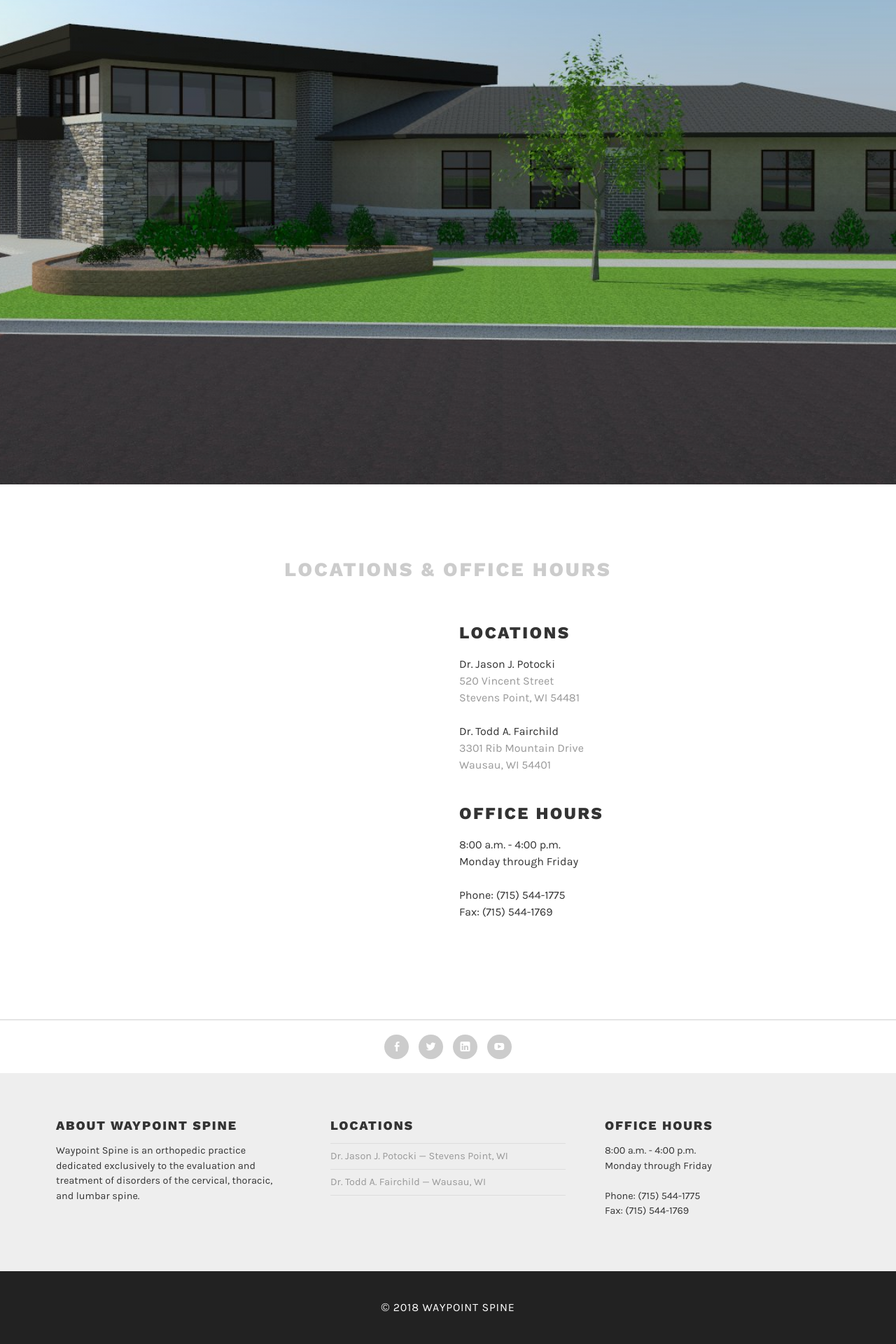
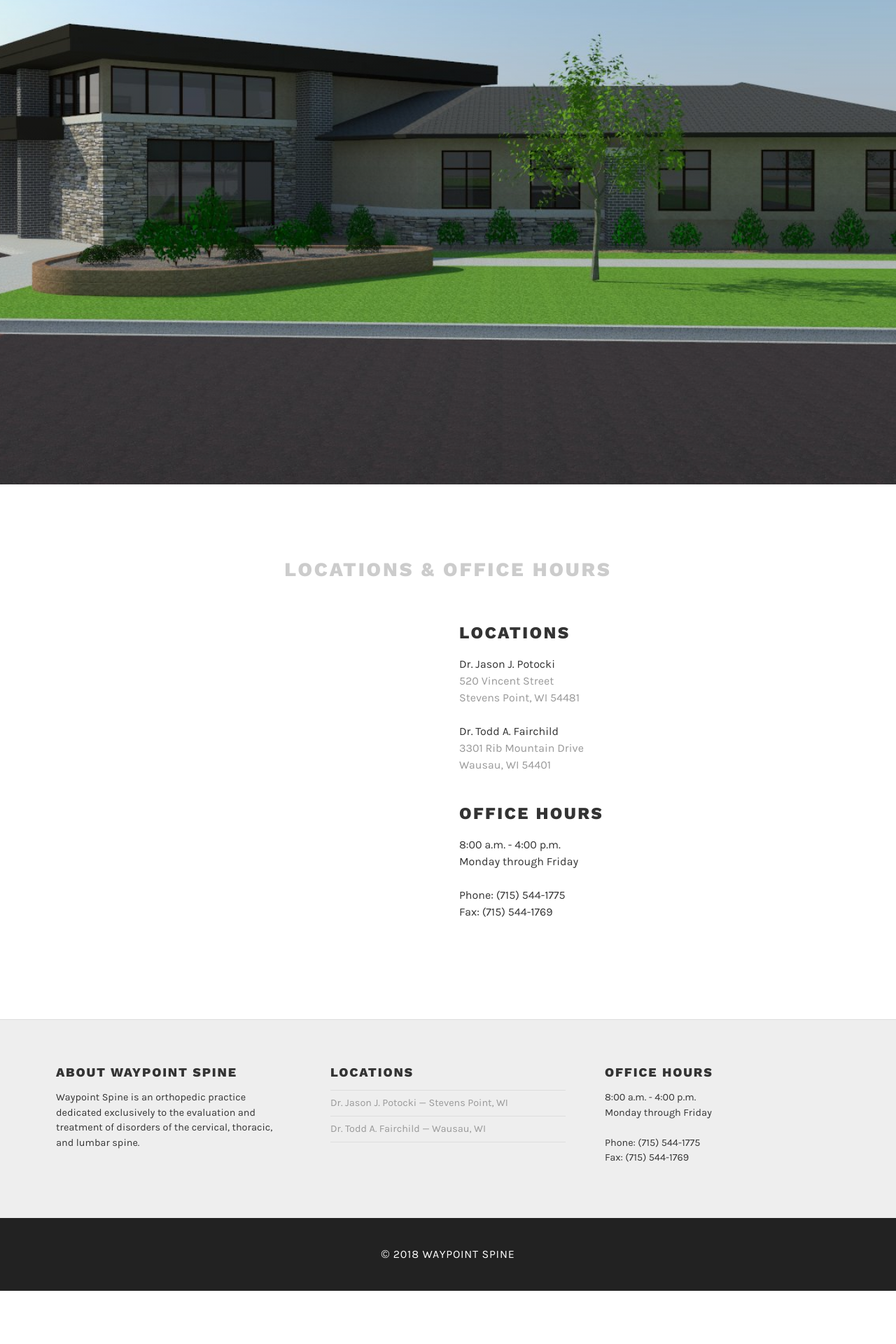
Before and after one commit to lfairchild/waypoint-spine, a Jekyll site: the page built from index.html, in a window 1280 px wide. Shown: the part 4323-6243 px from the top of the page at 70% size. Built offline with Jekyll 4.4.1, drawn with Linux system fonts in a browser that asks for light colours; after the commit the page ends 6167 px from its top, so only the background shows below that.

Commit message:
exclude social media links

```diff
--- a/_includes/footer.html
+++ b/_includes/footer.html
@@ -1,30 +1,30 @@
 	    <footer id="colophon" class="site-footer" role="contentinfo">
-				<nav class="jetpack-social-navigation jetpack-social-navigation-genericons" role="navigation" aria-label="Social Links Menu">
-			    <div class="menu-social-menu-container">
-            <ul id="menu-social-menu" class="menu">
-              <li class="menu-item menu-item-type-custom menu-item-object-custom">
-                <a href="https://facebook.com">
-                  <span class="screen-reader-text">Facebook</span>
-                </a>
-              </li>
-              <li class="menu-item menu-item-type-custom menu-item-object-custom">
-                <a href="https://twitter.com">
-                  <span class="screen-reader-text">Twitter</span>
-                </a>
-              </li>
-              <li class="menu-item menu-item-type-custom menu-item-object-custom">
-                <a href="https://linkedin.com">
-                  <span class="screen-reader-text">LinkedIn</span>
-                </a>
-              </li>
-              <li class="menu-item menu-item-type-custom menu-item-object-custom">
-                <a href="https://youtube.com">
-                  <span class="screen-reader-text">YouTube</span>
-                </a>
-              </li>
-            </ul>
-          </div>
-        </nav><!-- .jetpack-social-navigation -->
+				<!-- <nav class="jetpack-social-navigation jetpack-social-navigation-genericons" role="navigation" aria-label="Social Links Menu"> -->
+			    <!-- <div class="menu-social-menu-container"> -->
+            <!-- <ul id="menu-social-menu" class="menu"> -->
+              <!-- <li class="menu-item menu-item-type-custom menu-item-object-custom"> -->
+                <!-- <a href="https://facebook.com"> -->
+                  <!-- <span class="screen-reader-text">Facebook</span> -->
+                <!-- </a> -->
+              <!-- </li> -->
+              <!-- <li class="menu-item menu-item-type-custom menu-item-object-custom"> -->
+                <!-- <a href="https://twitter.com"> -->
+                  <!-- <span class="screen-reader-text">Twitter</span> -->
+                <!-- </a> -->
+              <!-- </li> -->
+              <!-- <li class="menu-item menu-item-type-custom menu-item-object-custom"> -->
+                <!-- <a href="https://linkedin.com"> -->
+                  <!-- <span class="screen-reader-text">LinkedIn</span> -->
+                <!-- </a> -->
+              <!-- </li> -->
+              <!-- <li class="menu-item menu-item-type-custom menu-item-object-custom"> -->
+                <!-- <a href="https://youtube.com"> -->
+                  <!-- <span class="screen-reader-text">YouTube</span> -->
+                <!-- </a> -->
+              <!-- </li> -->
+            <!-- </ul> -->
+          <!-- </div> -->
+        <!-- </nav><1!-- .jetpack-social-navigation --1> -->
 
 	      <aside class="widget-area" role="complementary">
 		      <div class="wrap">
```
